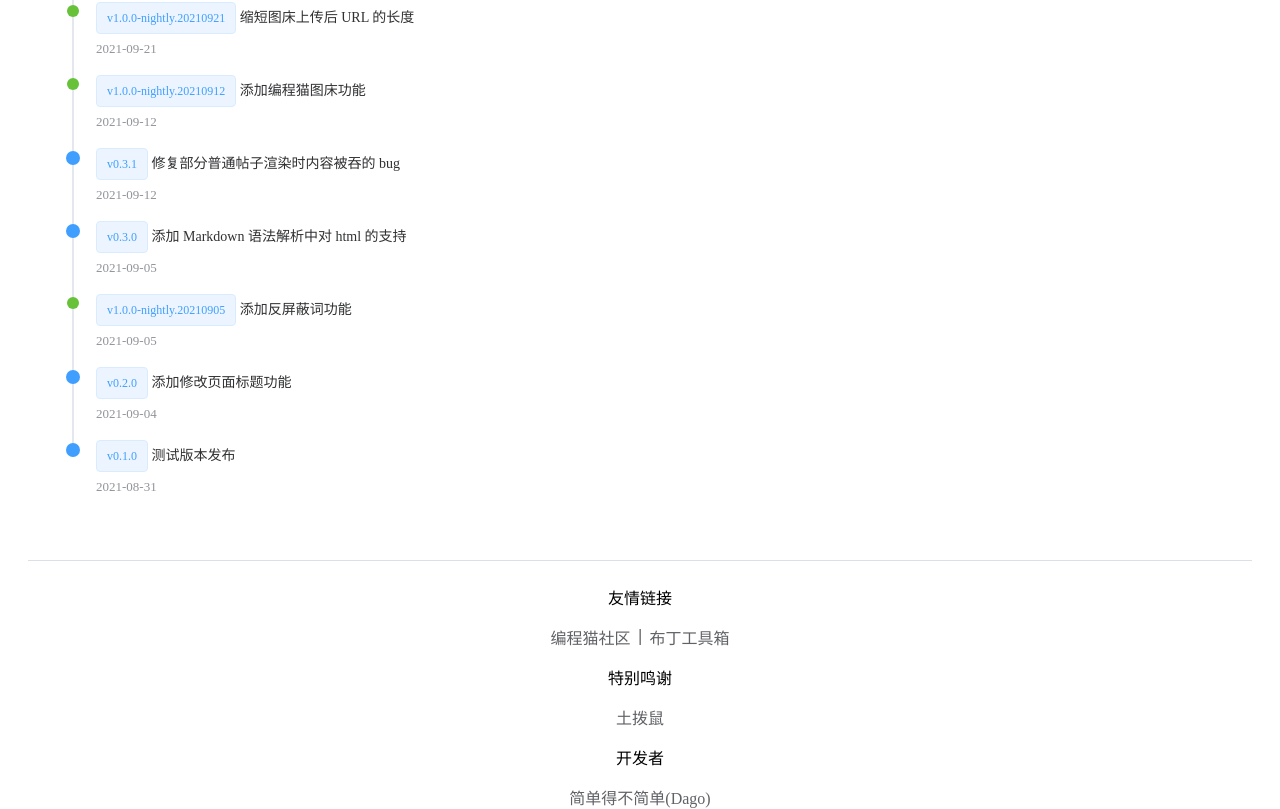
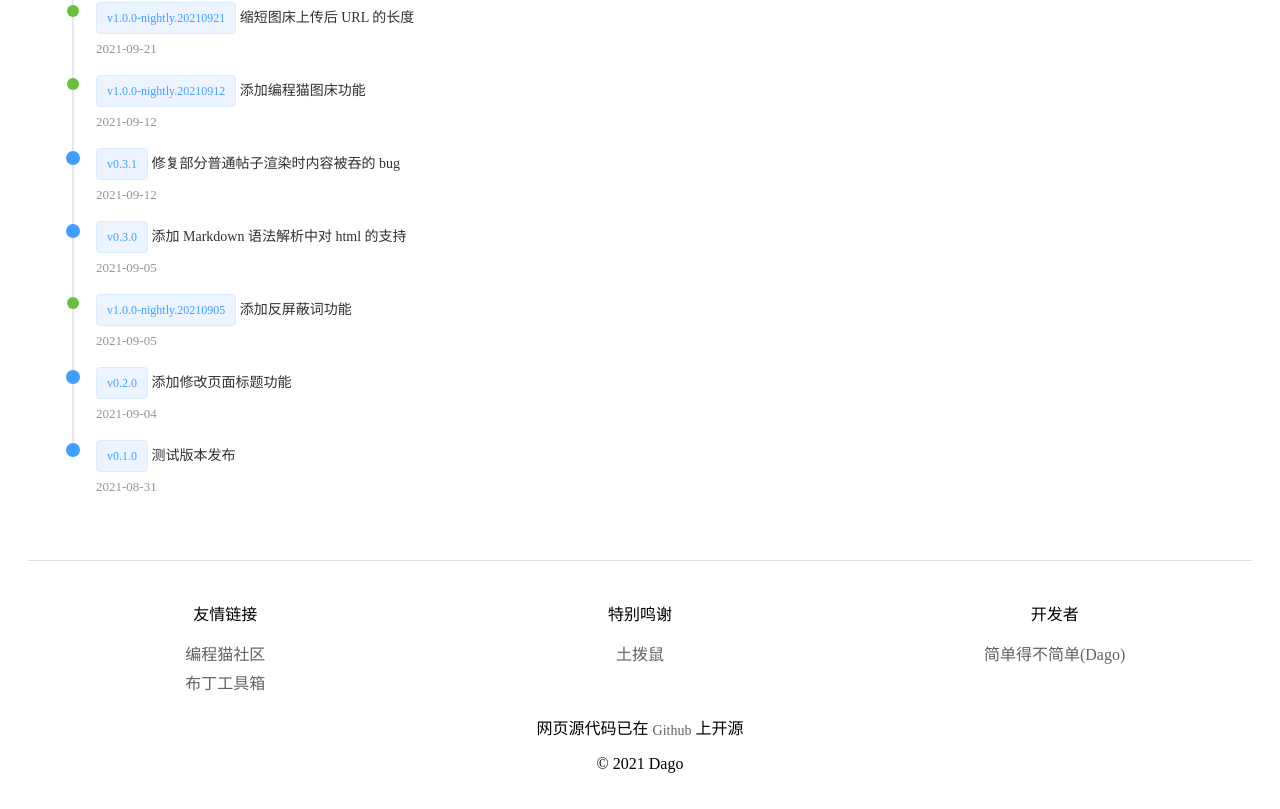
Before and after one commit to codemaoTeam/codemao-browse-enhanced-site, a Vue app: page / in a window 1280 px wide. Shown: the part 646-1455 px from the top of the page. Built offline with nearby package versions, Linux system fonts and the light colour scheme.

Commit message:
improvement: 页脚优化
友链，鸣谢，开发者分栏显示
标注网页 Github 地址
添加版权信息

```diff
--- a/src/App.vue
+++ b/src/App.vue
@@ -20,35 +20,64 @@
 
       <el-footer height="250px">
         <el-divider />
-        <p>友情链接</p>
-        <SepList :data="friendshipLinks" />
-        <p>特别鸣谢</p>
-        <SepList :data="thankLinks" />
-        <p>开发者</p>
-        <SepList :data="developers" />
+        <el-row :gutter="20">
+          <el-col
+            v-for="links in footerLinks"
+            :key="links.name"
+            :span="24 / footerLinks.length"
+          >
+            <p>{{ links.name }}</p>
+            <List :data="links.content" />
+          </el-col>
+        </el-row>
+        <p>
+          网页源代码已在
+          <el-link
+            :underline="false"
+            href="https://github.com/dagoyounger/codemao-browse-enhanced-site"
+          >
+            Github
+          </el-link>
+          上开源
+        </p>
+        <p>© 2021 Dago</p>
       </el-footer>
     </el-container>
   </div>
 </template>
 
 <script>
-import SepList from '@/components/SepList.vue';
+import List from '@/components/List.vue';
 export default {
   components: {
-    SepList,
+    List,
   },
   data() {
     return {
       version: 'v0.3.1',
-      friendshipLinks: [
-        { name: '编程猫社区', link: 'https://shequ.codemao.cn' },
-        { name: '布丁工具箱', link: 'https://box.svipking.top' },
-      ],
-      thankLinks: [
-        { name: '土拨鼠', link: 'https://shequ.codemao.cn/user/2695330' },
-      ],
-      developers: [
-        { name: '简单得不简单(Dago)', link: 'https://github.com/dagoyounger' },
+      footerLinks: [
+        {
+          name: '友情链接',
+          content: [
+            { name: '编程猫社区', link: 'https://shequ.codemao.cn' },
+            { name: '布丁工具箱', link: 'https://box.svipking.top' },
+          ],
+        },
+        {
+          name: '特别鸣谢',
+          content: [
+            { name: '土拨鼠', link: 'https://shequ.codemao.cn/user/2695330' },
+          ],
+        },
+        {
+          name: '开发者',
+          content: [
+            {
+              name: '简单得不简单(Dago)',
+              link: 'https://github.com/dagoyounger',
+            },
+          ],
+        },
       ],
     };
   },
--- a/src/components/SepList.vue
+++ b/src/components/List.vue
@@ -1,6 +1,6 @@
 <template>
-  <p>
-    <span v-for="(item, index) in data" :key="item.name">
+  <div>
+    <p v-for="item in data" :key="item.name" class="link">
       <el-link
         :underline="false"
         :href="item.link"
@@ -9,11 +9,8 @@
       >
         {{ item.name }}
       </el-link>
-      <span v-if="index != data.length - 1">
-        &nbsp;|&nbsp;
-      </span>
-    </span>
-  </p>
+    </p>
+  </div>
 </template>
 
 <script>
@@ -21,3 +18,9 @@ export default {
   props: ['data'],
 };
 </script>
+
+<style scoped>
+.link {
+  margin: 5px 0;
+}
+</style>
```
